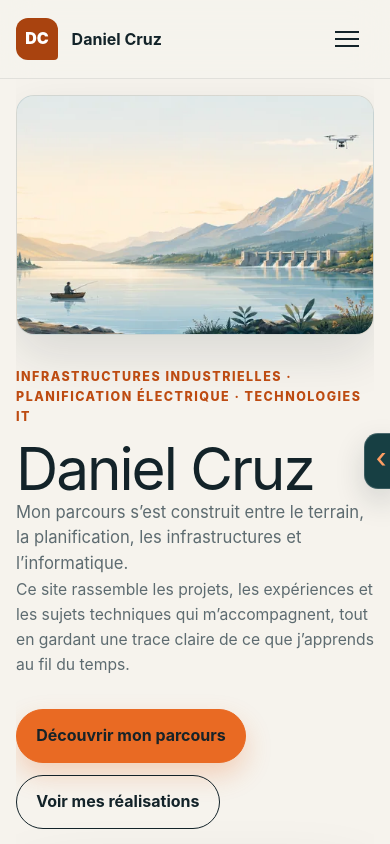
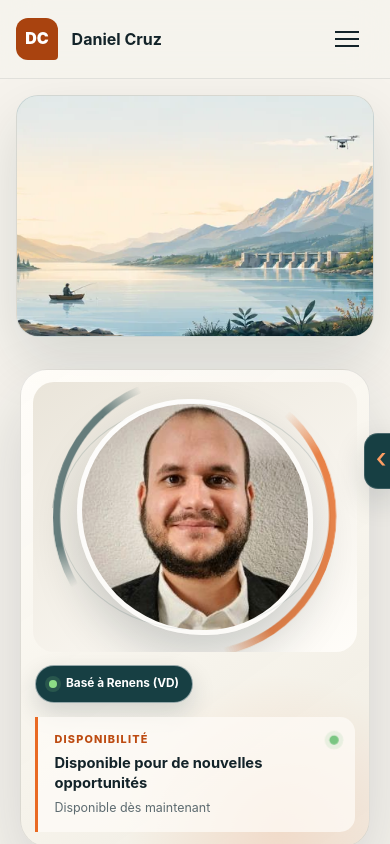
Before and after one commit to didc-dev/didc-dev.github.io, a Next.js app: page / in a window 390 px wide. Shown: the top 844 px of the page. Built offline with nearby package versions, Linux system fonts and the light colour scheme.

Commit message:
Rapproche le hero du mockup (#8)
Co-authored-by: Daniel <bigodes321@gmail.com>

```diff
--- a/app/globals.css
+++ b/app/globals.css
@@ -113,12 +113,13 @@ p { color:var(--muted); }
 /* Portfolio imagery — responsive, contextual and non-distorted. */
 picture { display:block; }
 picture>img { display:block; width:100%; height:100%; }
-.hero { position:relative; min-height:auto; grid-template-rows:auto auto; column-gap:6vw; row-gap:clamp(2.25rem,4vw,3.5rem); align-items:center; isolation:isolate; overflow:hidden; padding-block:1.4rem 4rem; border-radius:0 0 32px 32px; }
-.hero-panorama { position:relative; z-index:0; grid-column:1/-1; grid-row:1; width:100%; height:clamp(280px,22vw,340px); overflow:hidden; border:1px solid rgba(19,35,41,.1); border-radius:24px; background:linear-gradient(135deg,#dbe8e7,#f4eee2); box-shadow:0 20px 50px rgba(19,35,41,.12); opacity:1; -webkit-mask-image:none; mask-image:none; }
-.hero-panorama img { object-fit:contain; }
-.hero-copy { grid-column:1; grid-row:2; }
-.hero .portrait-card { grid-column:2; grid-row:2; }
+.hero { position:relative; min-height:auto; grid-template-columns:minmax(0,1.55fr) minmax(330px,.75fr); grid-template-rows:clamp(340px,28vw,405px) auto; column-gap:clamp(2rem,3.5vw,3.5rem); row-gap:0; align-items:start; isolation:isolate; overflow:visible; padding-block:1.4rem 5rem; }
+.hero-panorama { position:relative; z-index:0; grid-column:1/-1; grid-row:1; width:100%; height:100%; overflow:hidden; border:1px solid rgba(19,35,41,.1); border-radius:clamp(28px,2.4vw,34px); background:linear-gradient(135deg,#dbe8e7,#f4eee2); box-shadow:0 24px 58px rgba(19,35,41,.13); opacity:1; -webkit-mask-image:none; mask-image:none; }
+.hero-panorama img { object-fit:cover; object-position:center; }
+.hero-copy { grid-column:1; grid-row:2; padding-top:clamp(3rem,4.5vw,4.75rem); }
+.hero .portrait-card { z-index:2; grid-column:2; grid-row:1/3; width:min(100%,370px); margin-top:clamp(255px,21vw,300px); }
 .hero::before { display:none; }
+@media (min-width:1081px) { .hero .portrait-visual { min-height:340px; } }
 .pillar-image { aspect-ratio:3/2; overflow:hidden; background:var(--teal); }
 .pillar-image img,.pillar-mini-image img { object-fit:cover; transition:transform .35s ease; }
 .pillar-card:hover .pillar-image img,.pillar-mini-grid article:hover .pillar-mini-image img { transform:scale(1.025); }
@@ -163,10 +164,10 @@ picture>img { display:block; width:100%; height:100%; }
 .qr-link { display:block; padding:1rem; border:1px solid var(--line); border-radius:18px; background:white; box-shadow:var(--shadow); }.qr-link img { display:block; width:100%; height:auto; image-rendering:pixelated; }
 
 @media (max-width:980px) {
-  .hero { grid-template-rows:auto auto auto; gap:2.5rem; padding-top:1.4rem; }
+  .hero { grid-template-columns:minmax(0,1fr); grid-template-rows:auto auto auto; gap:2.5rem; padding-top:1.4rem; }
   .hero-panorama { grid-column:1; grid-row:1; height:auto; aspect-ratio:3/1; }
-  .hero-copy { grid-column:1; grid-row:2; }
-  .hero .portrait-card { grid-column:1; grid-row:3; }
+  .hero-copy { grid-column:1; grid-row:2; padding-top:0; }
+  .hero .portrait-card { grid-column:1; grid-row:3; margin-top:0; }
   .pillar-image { aspect-ratio:1.25; }
   .trade-copy { padding:2rem; }
   .formation-list summary { grid-template-columns:190px 140px 1fr; gap:1.25rem; }
@@ -175,8 +176,10 @@ picture>img { display:block; width:100%; height:100%; }
 
 @media (max-width:680px) {
   .hero { gap:2rem; padding-block:1rem 3.5rem; }
-  .hero-panorama { height:clamp(210px,62vw,240px); aspect-ratio:auto; border-radius:18px; }
-  .hero-panorama img { object-fit:cover; }
+  .hero-panorama { height:clamp(220px,62vw,255px); aspect-ratio:auto; border-radius:22px; }
+  .hero-panorama img { object-position:60% center; }
+  .hero .portrait-card { grid-row:2; }
+  .hero-copy { grid-row:3; }
   .pillar-image { aspect-ratio:1.65; }
   .project-hero-image,.note-hero-image { aspect-ratio:1.45; }
   .trade-image { aspect-ratio:1.45; }
@@ -189,6 +192,18 @@ picture>img { display:block; width:100%; height:100%; }
   .hobby-grid { grid-template-columns:repeat(2,minmax(0,1fr)); }
   .contact-image { aspect-ratio:1.45; }
   .qr-card { grid-template-columns:1fr; }.qr-link { width:min(100%,280px); justify-self:center; }
+}
+
+@media (min-width:981px) and (max-width:1080px) {
+  .hero { grid-template-columns:minmax(0,1fr) 340px; grid-template-rows:300px auto; column-gap:2rem; padding-top:1.4rem; }
+  .hero-copy { grid-column:1; grid-row:2; padding-top:3.25rem; }
+  .hero .portrait-card { grid-column:2; grid-row:1/3; width:340px; margin-top:225px; }
+  .hero .portrait-visual { min-height:310px; }
+}
+
+@media (max-width:460px) {
+  .hero .actions { flex-direction:column; align-items:stretch; }
+  .hero .button { width:100%; }
 }
 /* Final interaction and accessibility polish. */
 .project-card,.note-card { position:relative; cursor:pointer; }
--- a/scripts/qa-responsive.mjs
+++ b/scripts/qa-responsive.mjs
@@ -28,8 +28,9 @@ const allRoutes = [
 const allViewports = [
   { name: "wide", width: 1920, height: 1080 },
   { name: "desktop", width: 1440, height: 1000 },
-  { name: "laptop", width: 1024, height: 900 },
+  { name: "laptop", width: 1024, height: 768 },
   { name: "tablet", width: 768, height: 1024 },
+  { name: "mobile-large", width: 430, height: 932 },
   { name: "mobile", width: 390, height: 844 },
   { name: "mobile-compact", width: 360, height: 800 },
   { name: "mobile-landscape", width: 844, height: 390 },
```
Also changed, not shown: 9 other files (tests, documents, lock files or other folders).
